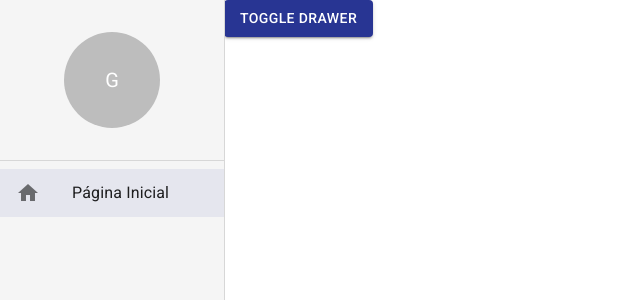
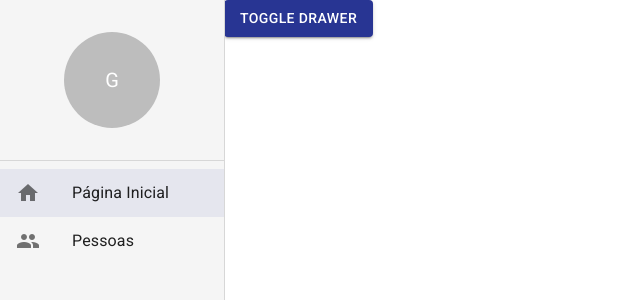
Before and after one commit to MASguilherme/crud-react-com-mui, a React (Create React App) app in the folder crud/: page /pagina-inicial in a window 1280 px wide. Shown: the top 300 px of the page, without its empty margins (0-640 px from the left). Built offline with nearby package versions, Linux system fonts and the light colour scheme.

Commit message:
feat: drawer options configurado.

```diff
--- a/crud/src/routes/index.tsx
+++ b/crud/src/routes/index.tsx
@@ -1,10 +1,26 @@
+import { useEffect } from 'react';
+import { Button } from '@mui/material';
 import { Routes, Route, Navigate } from 'react-router-dom';
-import { Button } from '@mui/material';
 
 import { UseDrawerContext } from '../shared/contexts';
 
 export const AppRoutes = () => {
-  const { toggleDrawer } = UseDrawerContext();
+  const { toggleDrawer, setDrawerOptions } = UseDrawerContext();
+
+  useEffect(() => {
+    setDrawerOptions([
+      {
+        icon: 'home',
+        path: 'pagina-inicial',
+        label: 'Página Inicial',
+      },
+      {
+        icon: 'people',
+        path: 'pessoas',
+        label: 'Pessoas',
+      },
+    ]);
+  }, []);
 
   return (
     <Routes>
@@ -14,6 +30,12 @@ export const AppRoutes = () => {
           onClick={toggleDrawer}>Toggle Drawer</Button>}
       />
 
+      <Route path='pessoas'
+        element={<Button color='primary' variant='contained'
+          onClick={toggleDrawer}>Toggle Drawer Pessoas</Button>}
+      />
+
+
       <Route path='*' element={<Navigate to='pagina-inicial' />} />
     </Routes>
   );
--- a/crud/src/shared/components/menu-lateral/MenuLateral.tsx
+++ b/crud/src/shared/components/menu-lateral/MenuLateral.tsx
@@ -6,7 +6,7 @@ import {
   useMediaQuery,
   Box, Avatar,
 } from '@mui/material';
-import { useNavigate, useResolvedPath ,useMatch } from 'react-router-dom';
+import { useNavigate, useResolvedPath, useMatch } from 'react-router-dom';
 
 import { UseDrawerContext } from '../../contexts';
 
@@ -25,7 +25,7 @@ interface IListItemLinkProps {
 const ListItemLink: React.FC<IListItemLinkProps> = ({ toPage, icon, label, onClick }) => {
 
   const resolvedPath = useResolvedPath(toPage);
-  const match = useMatch({path: resolvedPath.pathname, end: false});
+  const match = useMatch({ path: resolvedPath.pathname, end: false });
   const navigate = useNavigate();
 
   const closeMenu = () => {
@@ -46,7 +46,7 @@ const ListItemLink: React.FC<IListItemLinkProps> = ({ toPage, icon, label, onCli
 export const MenuLateral: React.FC<IMenuLateralProps> = ({ children }) => {
   const theme = useTheme();
 
-  const { isDrawerOpen, toggleDrawer } = UseDrawerContext();
+  const { isDrawerOpen, toggleDrawer, drawerOptions } = UseDrawerContext();
 
   const smDown = useMediaQuery(theme.breakpoints.down('sm'));
   const mdDown = useMediaQuery(theme.breakpoints.down('md'));
@@ -71,12 +71,17 @@ export const MenuLateral: React.FC<IMenuLateralProps> = ({ children }) => {
 
           <Box flex={1}>
             <List>
-              <ListItemLink
-                toPage='pagina-inicial'
-                icon='home'
-                label='Página Inicial'
-                onClick={smDown || mdDown ? toggleDrawer : undefined}
-              />
+              {
+                drawerOptions.map((drawerOption) => (
+                  <ListItemLink
+                    key={drawerOption.path}
+                    toPage={drawerOption.path}
+                    icon={drawerOption.icon}
+                    label={drawerOption.label}
+                    onClick={smDown || mdDown ? toggleDrawer : undefined}
+                  />
+                ))
+              }
             </List>
           </Box>
 
--- a/crud/src/shared/contexts/DrawerContext.tsx
+++ b/crud/src/shared/contexts/DrawerContext.tsx
@@ -1,9 +1,16 @@
 import { createContext, useContext, useState, useCallback } from 'react';
 
+interface IDrawerOption {
+  icon: string;
+  path: string;
+  label: string;
+}
 
 interface IDrawerContextData {
   isDrawerOpen: boolean;
   toggleDrawer: () => void;
+  drawerOptions: IDrawerOption[];
+  setDrawerOptions: (newDrawerOption: IDrawerOption[]) => void;
 }
 
 const DrawerContext = createContext({} as IDrawerContextData);
@@ -18,13 +25,20 @@ interface IDrawerProviderProps {
 
 export const DrawerProvider: React.FC<IDrawerProviderProps> = ({ children }) => {
   const [isDrawerOpen, setIsDrawerOpen] = useState(false);
+  const [drawerOptions, setDrawerOptions] = useState<IDrawerOption[]>([]);
 
   const toggleDrawer = useCallback(() => {
     return setIsDrawerOpen(statusDrawerOpen => !statusDrawerOpen);
   }, []);
 
+  const handleSetDrawerOptions = useCallback((newDrawerOption: IDrawerOption[]) => {
+    return setDrawerOptions(newDrawerOption);
+  }, []);
+
   return (
-    <DrawerContext.Provider value={{ isDrawerOpen, toggleDrawer }}>
+    <DrawerContext.Provider
+      value={{ isDrawerOpen, toggleDrawer, drawerOptions, setDrawerOptions: handleSetDrawerOptions }}
+    >
       {children}
     </DrawerContext.Provider>
   );
```
